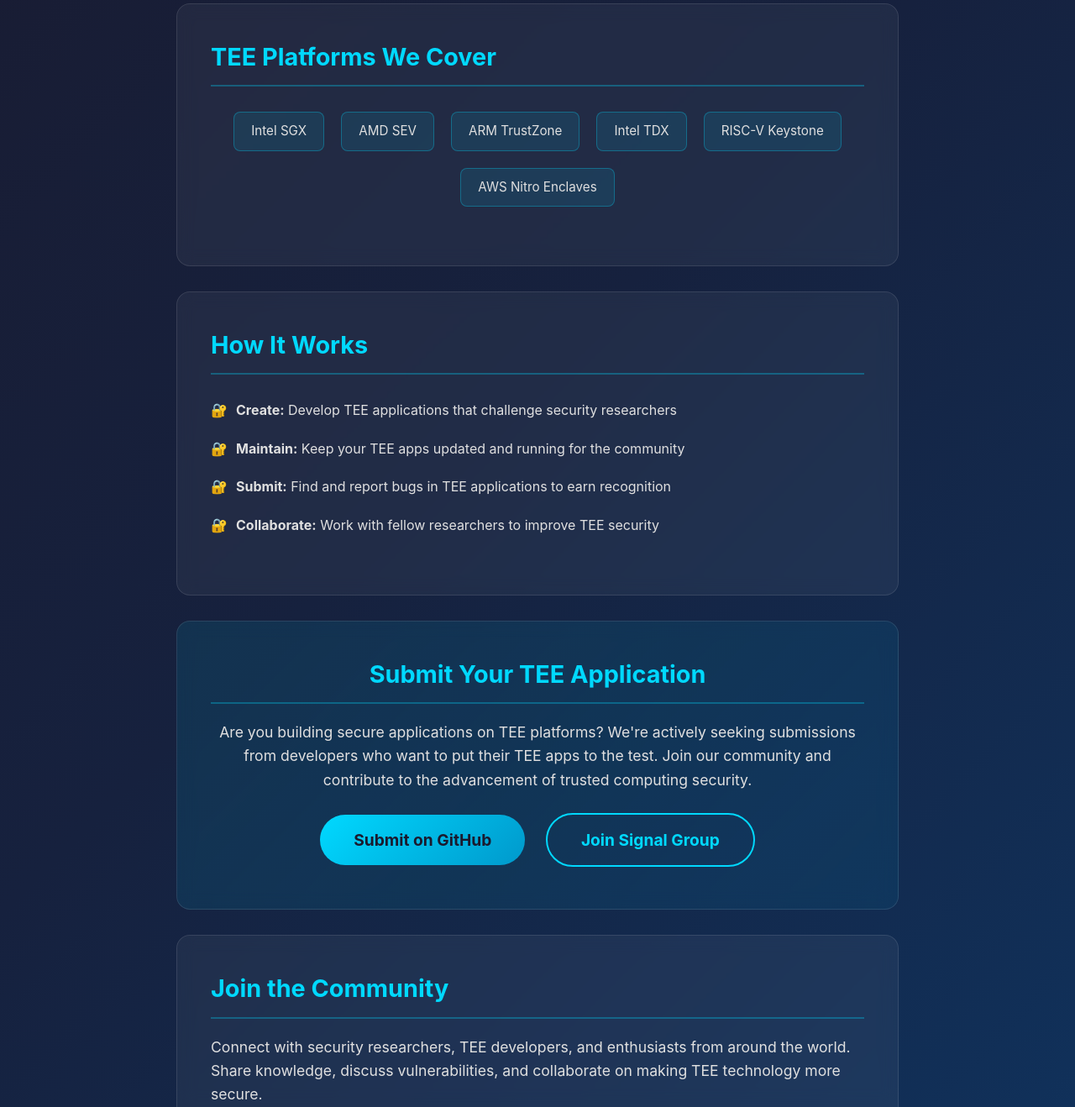
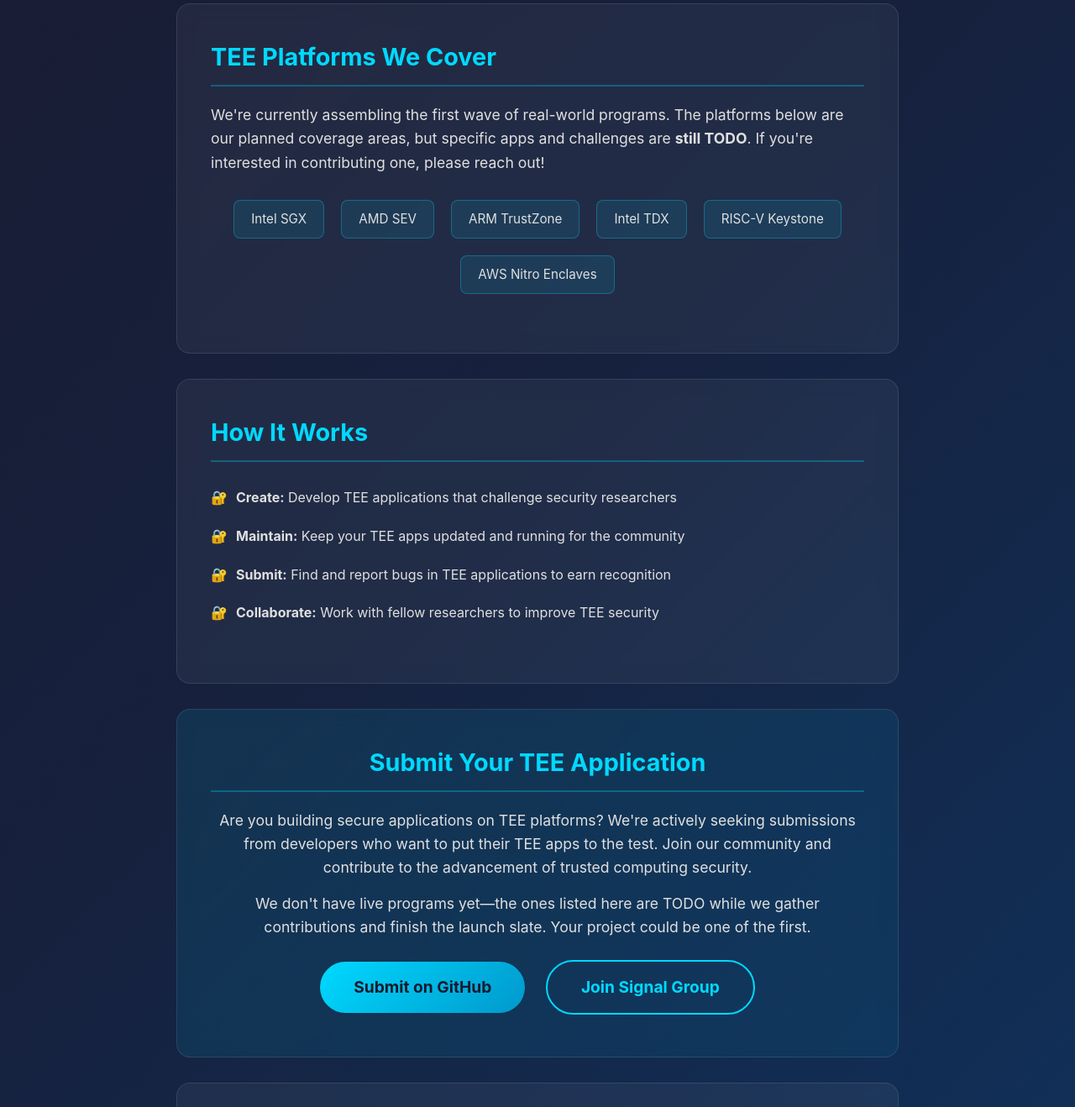
Before and after one commit to pierce403/tee.guru, a plain HTML site: page index.html in a window 1280 px wide. Shown: the part 740-2058 px from the top of the page at 84% size. Drawn offline with Linux system fonts and the light colour scheme.

Commit message:
Clarify program availability as TODO

```diff
--- a/index.html
+++ b/index.html
@@ -194,6 +194,11 @@
 
         <section>
             <h2>TEE Platforms We Cover</h2>
+            <p>
+                We're currently assembling the first wave of real-world programs. The platforms below are
+                our planned coverage areas, but specific apps and challenges are <strong>still TODO</strong>.
+                If you're interested in contributing one, please reach out!
+            </p>
             <div class="platforms">
                 <span class="platform-badge">Intel SGX</span>
                 <span class="platform-badge">AMD SEV</span>
@@ -221,6 +226,10 @@
                 from developers who want to put their TEE apps to the test. Join our community and
                 contribute to the advancement of trusted computing security.
             </p>
+            <p>
+                We don't have live programs yet&mdash;the ones listed here are TODO while we gather
+                contributions and finish the launch slate. Your project could be one of the first.
+            </p>
             <a href="https://github.com/pierce403/tee.guru" class="cta-button">Submit on GitHub</a>
             <a href="https://signal.group/#PLACEHOLDER" class="cta-button secondary">Join Signal Group</a>
         </section>
```
